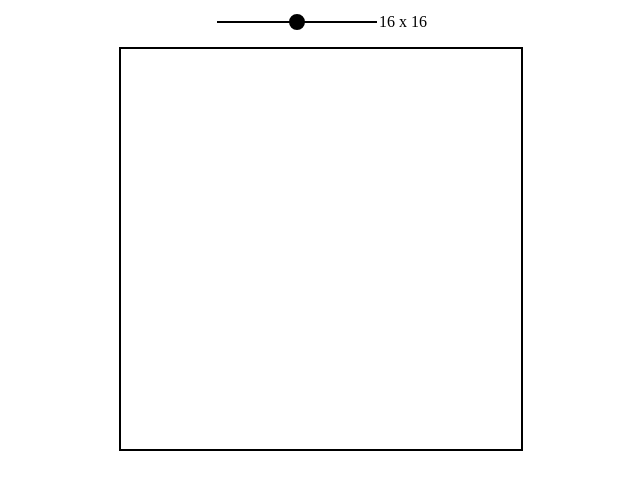
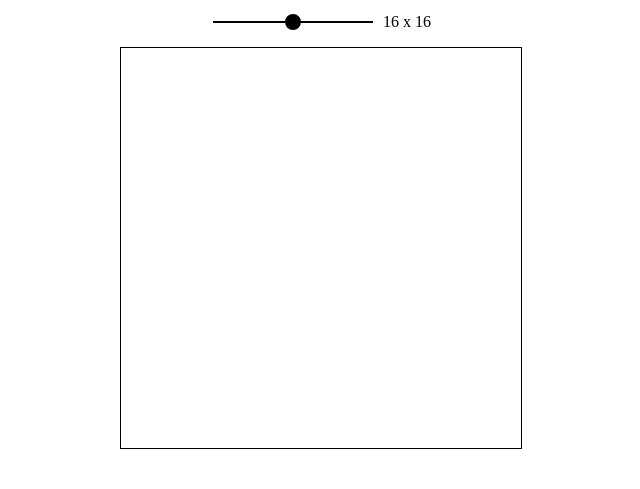
Before and after one commit to RamiShafikovca/etch-a-sketch, a plain HTML site: page index.html in a window 1280 px wide. Shown: the part 85-574 px from the top of the page, without its empty margins (319-959 px from the left). Drawn offline with Linux system fonts and the light colour scheme.

Commit message:
Remove console logging and update styling

```diff
--- a/index.html
+++ b/index.html
@@ -11,7 +11,7 @@
 <body>
     <div id="title">Etch-a-Sketch</div>
     <div class="slider">
-    <input type="range" min="16" max="100">
+    <input type="range" min="4" max="100" step="4">
     <p id="sliderValue">16 x 16</p>
     </div>
     <div id="gridContainer"></div>
--- a/main.js
+++ b/main.js
@@ -35,7 +35,6 @@ function addGridListeners () {
 }
 
 promptSlider.addEventListener('input', () => {
-    console.log(promptSlider.value);
     sliderValue.innerHTML = `${promptSlider.value} x ${promptSlider.value}`;
 
 });
--- a/style.css
+++ b/style.css
@@ -5,6 +5,7 @@ html {
 .slider {
     display: flex;
     align-items: center;
+    gap: .5rem;
 }
 
 .slider p {
@@ -41,7 +42,7 @@ body {
 #gridContainer {
     display: flex;
     flex-flow: column;
-    border: 2px solid black;
+    border: .1rem solid black;
 }
 
 .gridRow {
```
